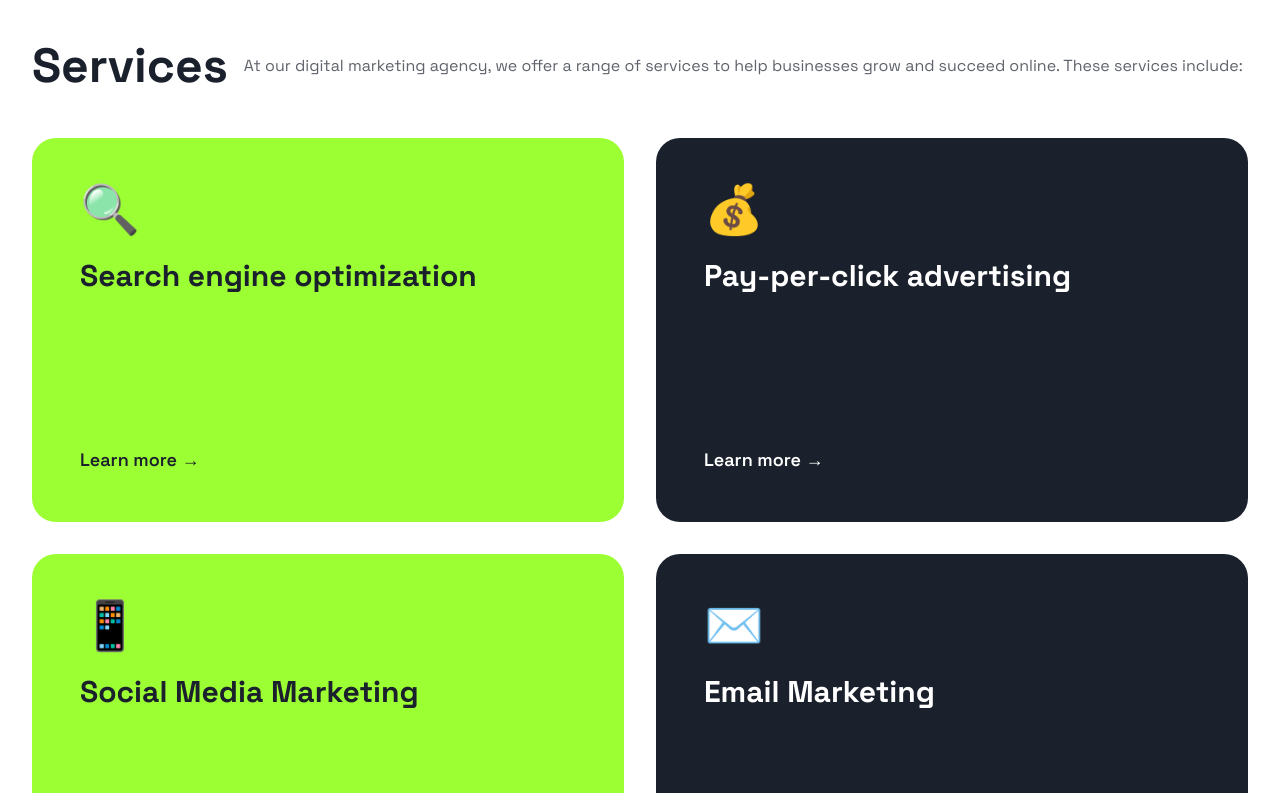
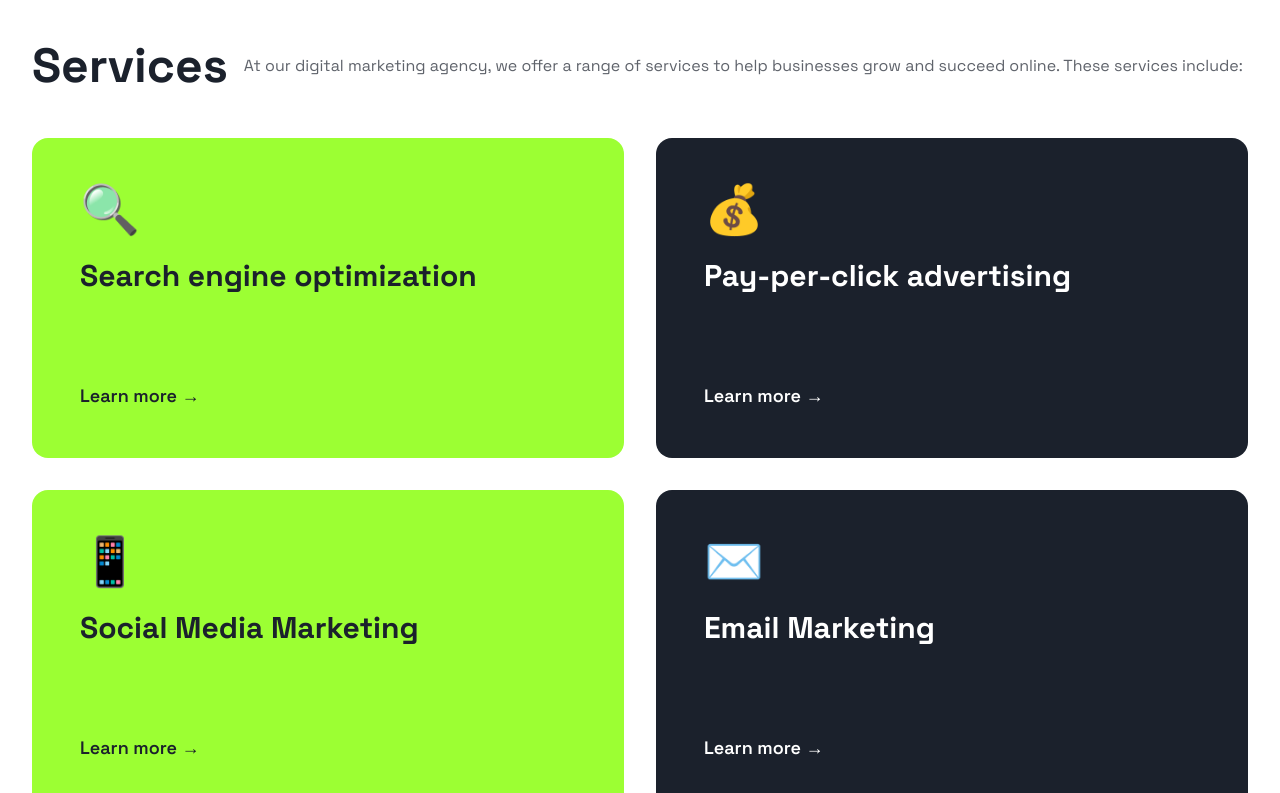
Before and after one commit to spoilers21/positivus-website-build, a React (Vite) app: page / in a window 1280 px wide. Shown: the part 1120-1913 px from the top of the page. Built offline with nearby package versions, Linux system fonts and the light colour scheme.

Commit message:
completionId: cgen-ccbe5460f6784c96819b518133a49b09
cgen-ccbe5460f6784c96819b518133a49b09

```diff
--- a/client/components/ServicesSection.tsx
+++ b/client/components/ServicesSection.tsx
@@ -49,7 +49,7 @@ export default function ServicesSection() {
           {services.map((service, index) => (
             <div
               key={index}
-              className={`p-12 rounded-3xl flex flex-col justify-between min-h-96 ${
+              className={`p-8 md:p-12 rounded-2xl flex flex-col justify-between min-h-80 ${
                 service.bgPrimary
                   ? "bg-primary text-primary-foreground"
                   : "bg-foreground text-background"
```
